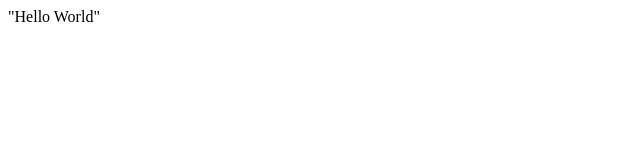
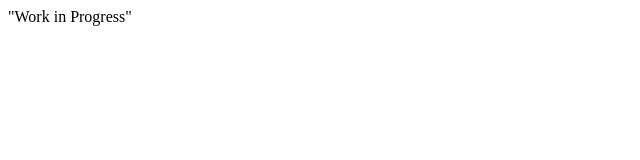
Before and after one commit to logotronic/logotronic.github.io, a plain HTML site: page index.html in a window 1280 px wide. Shown: the full height of the page, 0-640 px from the left. Drawn offline with Linux system fonts and the light colour scheme.

Commit message:
Update index.html

```diff
--- a/index.html
+++ b/index.html
@@ -1 +1 @@
-<p>"Hello World"</p>
+<p>"Work in Progress"</p>
```
